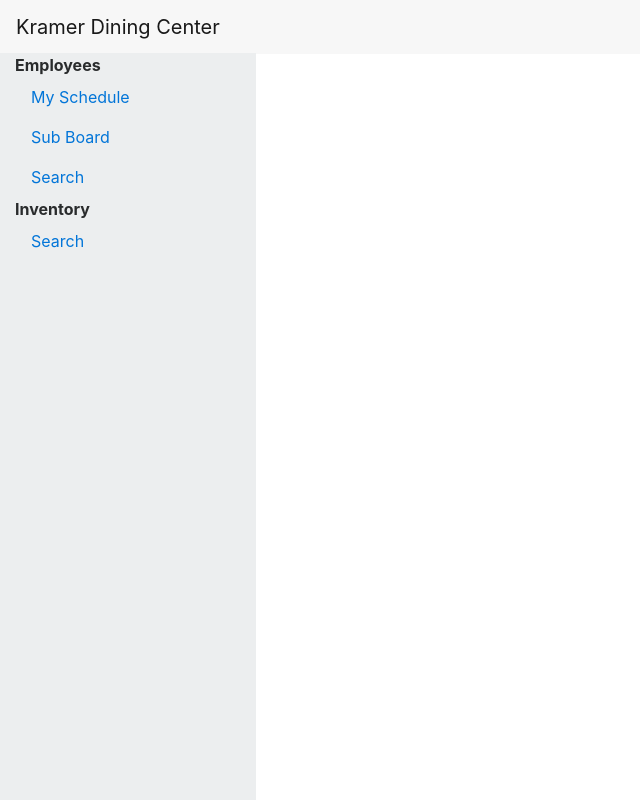
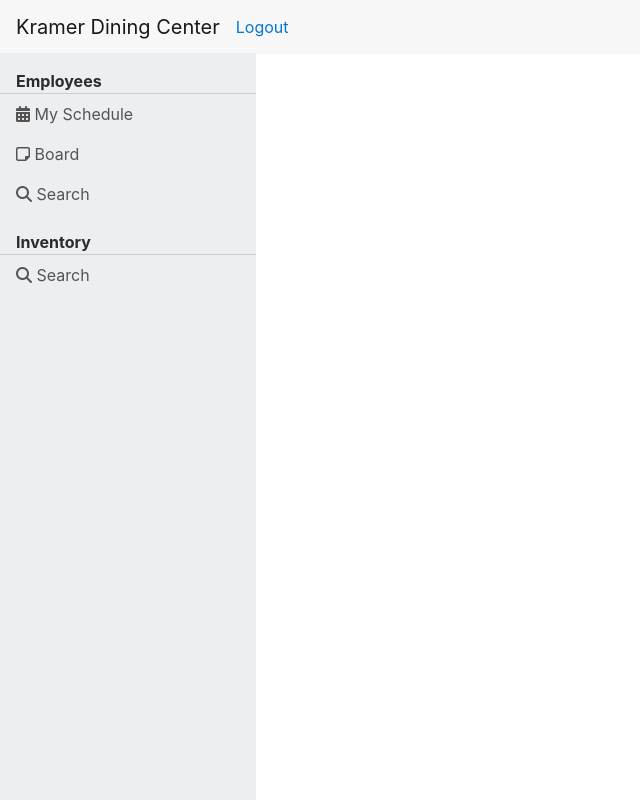
Before and after one commit to lmann4/cis526-final-project, a Django app: template resource_management/apps/base/templates/layouts/base_site.html in a window 1280 px wide. Shown: the whole page, without its empty margins (0-640 px from the left). Run offline with Django 3.2, Linux system fonts and the light colour scheme; the template is opened without the code that fills it, so the values that code supplies are empty; some libraries are stand-ins or nearby versions.

Commit message:
Added the beginning of the employee views. Fixed the login redirect.

```diff
--- a/resource_management/apps/base/templates/layouts/base_site.html
+++ b/resource_management/apps/base/templates/layouts/base_site.html
@@ -12,18 +12,15 @@
         <link rel="stylesheet" href="https://maxcdn.bootstrapcdn.com/bootstrap/4.0.0-alpha.6/css/bootstrap.min.css" integrity="sha384-rwoIResjU2yc3z8GV/NPeZWAv56rSmLldC3R/AZzGRnGxQQKnKkoFVhFQhNUwEyJ" crossorigin="anonymous">
         <link rel="stylesheet" href="{% static 'css/base.css' %}">
     {% endblock %}
+    <script src="https://use.fontawesome.com/a5afb5b852.js"></script>
 </head>
 <body>
 
 {% block base_header %}
 <header class="master">
-<nav class="navbar navbar-toggleable-md navbar-light bg-faded">
-    <button class="navbar-toggler navbar-toggler-right" type="button" data-toggle="collapse" data-target="#navbarText" aria-controls="navbarText" aria-expanded="false" aria-label="Toggle navigation">
-        <span class="navbar-toggler-icon"></span>
-    </button>
-        <a class="navbar-brand" href="#">Kramer Dining Center</a>
-    <div class="collapse navbar-collapse" id="navbarText">
-    </div>
+<nav class="navbar navbar-toggleable-sm navbar-light bg-faded">
+    <a class="navbar-brand" href="#">Kramer Dining Center</a>
+    <a class="float-right" href="{% url 'logout' %}">Logout</a>
 </nav>
 </header>
 {% endblock base_header %}
@@ -33,9 +30,9 @@
     <div class="side-nav">
         <ul class="nav">
             <li class="nav-header">Employees</li>
-            <li class="nav-item"><a class="nav-link" href="#">My Schedule</a></li>
-            <li class="nav-item"><a class="nav-link" href="#">Sub Board</a></li>
-            <li class="nav-item"><a class="nav-link" href="#">Search</a></li>
+            <li class="nav-item"><a class="nav-link" href="{% url 'employees:employee_home_redirect' %}"><i class="fa fa-calendar"></i> My Schedule</a></li>
+            <li class="nav-item"><a class="nav-link" href="#"><i class="fa fa-sticky-note-o"></i> Board</a></li>
+            <li class="nav-item"><a class="nav-link" href="#"><i class="fa fa-search"></i> Search</a></li>
         </ul>
         <ul class="nav">
             <li class="nav-header">Inventory</li>
@@ -44,7 +41,7 @@
                     <li class="nav-item"><a>{{ item }}</a></li>
                 {% endfor %}
             {% endblock %}
-            <li class="nav-item"><a class="nav-link" href="#">Search</a></li>
+            <li class="nav-item"><a class="nav-link" href="#"><i class="fa fa-search"></i> Search</a></li>
         </ul>
     </div>
     {% endblock %}
--- a/resource_management/apps/base/views.py
+++ b/resource_management/apps/base/views.py
@@ -5,7 +5,7 @@ from apps.inventory.models import Category
 
 class NavbarMixin(generic.View):
     def get_context_data(self, **kwargs):
-        context = super(Index, self).get_context_data(**kwargs)
+        context = super(NavbarMixin, self).get_context_data(**kwargs)
         context['inventory_types'] = Category.objects.values_list('name')
         return context
 
--- a/resource_management/apps/employees/urls.py
+++ b/resource_management/apps/employees/urls.py
@@ -4,5 +4,6 @@ from django.contrib.auth.decorators import login_required
 from . import views
 
 urlpatterns = (
+    url(r'^home/$', login_required(views.home), name="employee_home_redirect"),
     url(r'^(?P<pk>[\d]+)/$', login_required(views.EmployeeDetail.as_view()), name="employee_detail"),
 )
--- a/resource_management/apps/employees/views.py
+++ b/resource_management/apps/employees/views.py
@@ -1,3 +1,5 @@
+from django.http import HttpResponseRedirect
+from django.urls import reverse
 from django.views import generic
 
 from apps.employees.models import Employee
@@ -5,3 +7,7 @@ from apps.employees.models import Employee
 
 class EmployeeDetail(generic.DetailView):
     model = Employee
+
+
+def home(request):
+    return HttpResponseRedirect(reverse('employees:employee_detail', args=[Employee.objects.filter(user_id=request.user).first().pk]))
--- a/resource_management/config/settings.py
+++ b/resource_management/config/settings.py
@@ -143,4 +143,4 @@ STATICFILES_FINDERS = (
     'django.contrib.staticfiles.finders.AppDirectoriesFinder',
 )
 
-LOGIN_REDIRECT_URL = '/employees/'
+LOGIN_REDIRECT_URL = '/employees/home'
--- a/resource_management/static/css/base.css
+++ b/resource_management/static/css/base.css
@@ -6,7 +6,16 @@
     bottom: 0;
     min-width: 11em;
     width: 20%;
-    padding-left: 15px;
+}
+.nav-header {
+    padding: 1em 0 0 1em;
+    border-bottom: 1px solid #ccc;
+}
+a.nav-link:hover {
+    color: white;
+}
+a.nav-link {
+    color: #545454;
 }
 @media only screen and (max-width: 991px) {
     .content-wrapper {
```
Also changed, not shown: resource_management/apps/employees/templates/employees/employee_detail.html (+7 -1 lines).
